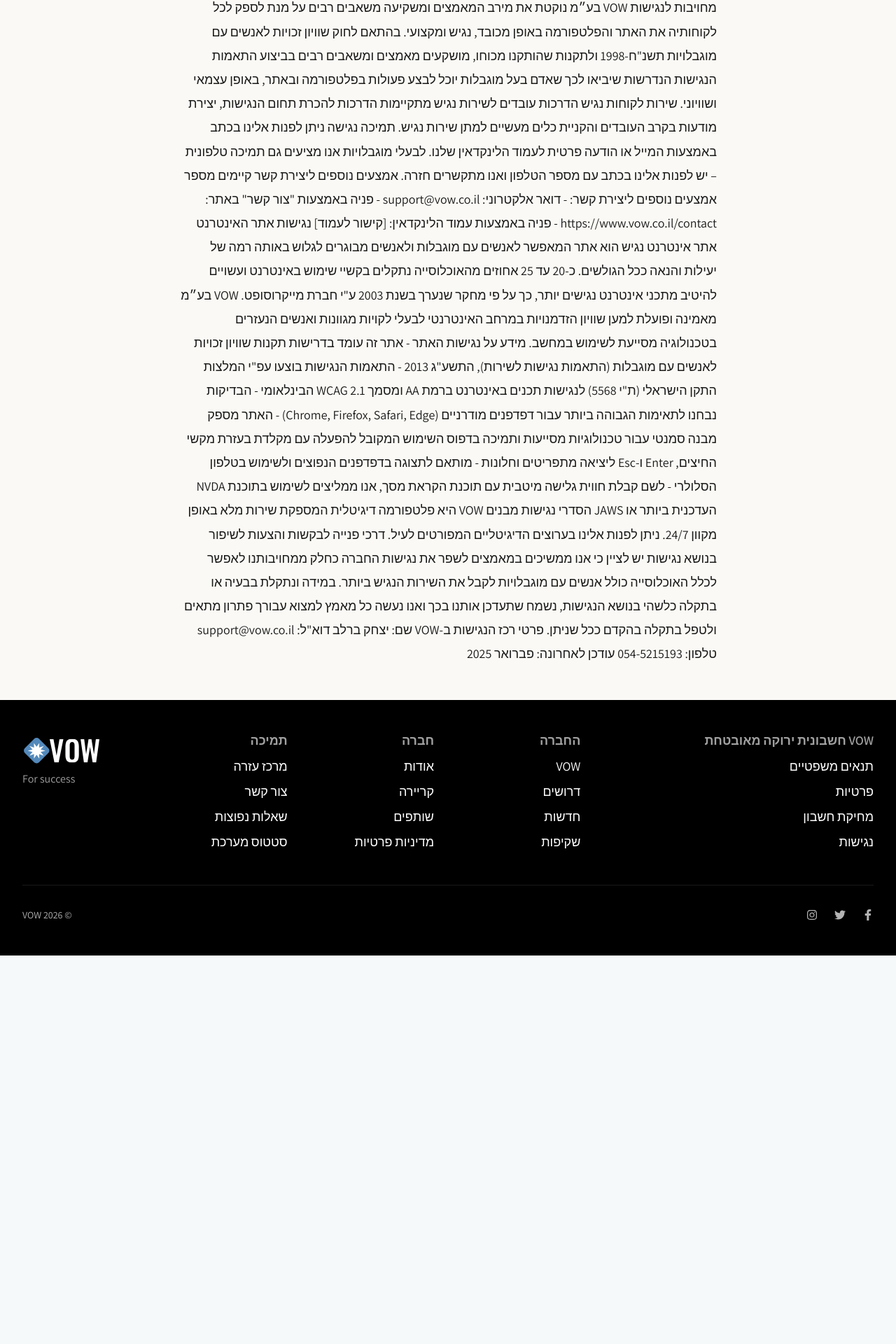
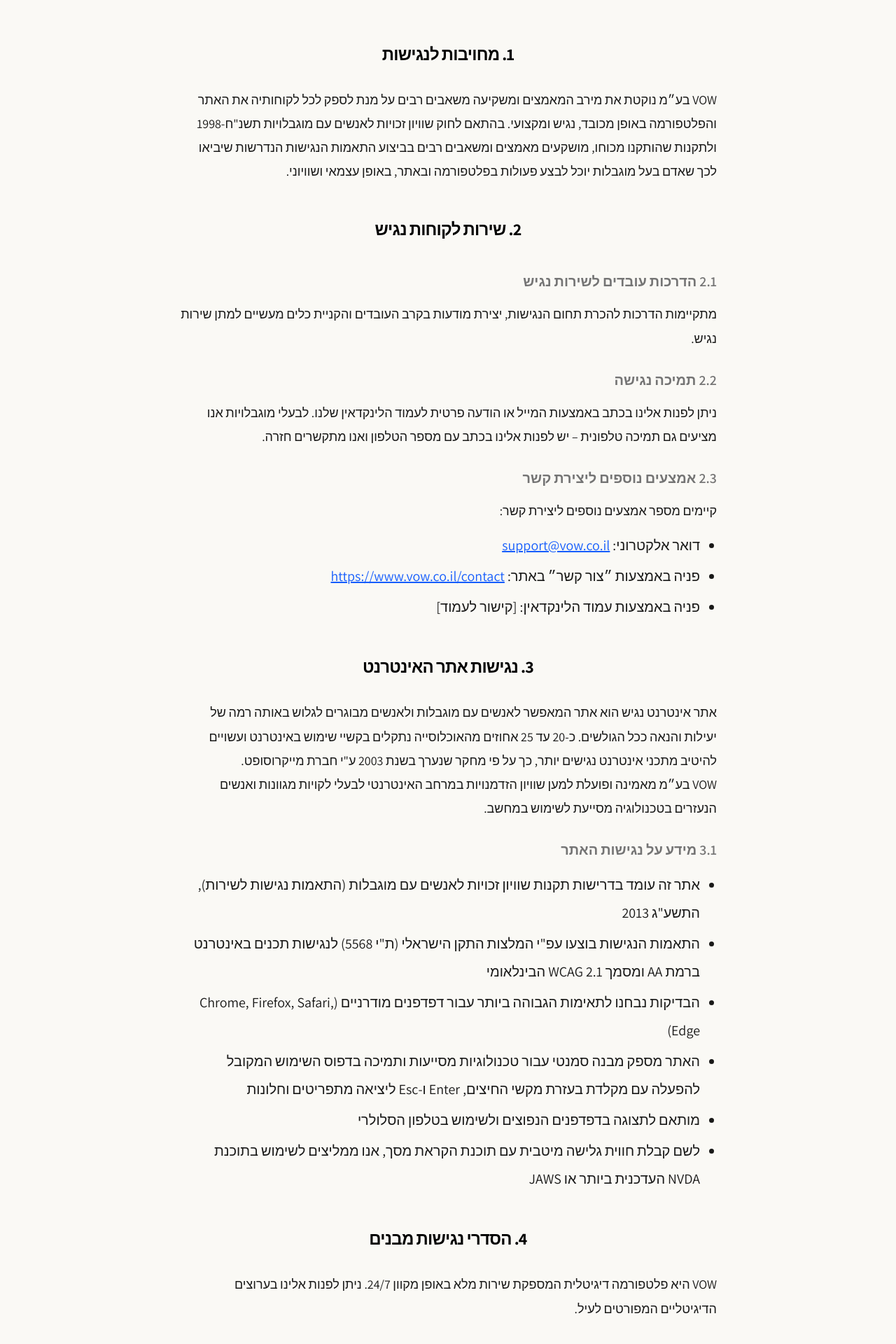
Before and after one commit to thebarlev/vow-marketing, a Next.js app: page /accessibility in a window 1280 px wide. Shown: the part 256-2176 px from the top of the page at 70% size. Before the commit the page ends 1621 px from the top, so only its background shows below. Built offline with nearby package versions, Linux system fonts and the light colour scheme; no server answers.

Commit message:
Upload changes light version

```diff
--- a/src/app/_components/home/AboutSection.tsx
+++ b/src/app/_components/home/AboutSection.tsx
@@ -42,7 +42,8 @@
             <div className="w-full  py-[35px]">
 
               <h2 className="mt-3 text-right">
-  למה זה נכון בשבילך להצטרף למהפכה של רו״ח AI
+              הצטרף למהפכת ה-AI שחוסכת לך כסף ומקצועית כמו רואה חשבון אמיתי
+
 </h2>
               <p className="font-semibold text-[30px] pt-7 leading-[38px] text-[#747474] sm:max-w-[90%] lg:max-w-[90%]">
                למי זה מתאים: עוסקים פטורים בעלי עסקים עם מחזור עד 500,000 ₪ בשנה
--- a/src/app/_components/home/SiteFooter.tsx
+++ b/src/app/_components/home/SiteFooter.tsx
@@ -27,21 +27,6 @@
     type: "links",
     items: LEGAL_LINKS,
   },
-  {
-    title: "החברה",
-    type: "text",
-    items: ["VOW", "דרושים", "חדשות", "שקיפות"],
-  },
-  {
-    title: "חברה",
-    type: "text",
-    items: ["אודות", "קריירה", "שותפים", "מדיניות פרטיות"],
-  },
-  {
-    title: "תמיכה",
-    type: "text",
-    items: ["מרכז עזרה", "צור קשר", "שאלות נפוצות", "סטטוס מערכת"],
-  },
 ] as const
 
 export function SiteFooter() {
@@ -49,8 +34,6 @@
     <footer role="contentinfo" className="bg-black">
       <div className="mx-auto max-w-[1440px] px-4 py-12 sm:px-6 lg:px-8">
         <div className="grid gap-10 md:grid-cols-6">
-
-
           {FOOTER_COLUMNS.map((col) => (
             <div
               key={col.title}
@@ -84,9 +67,11 @@
             </div>
           ))}
 
+          {/* Logo — pushed to far left of grid */}
+{/* Logo — pushed to far left of grid */}
 <div className="flex flex-col items-center text-center py-1
                 order-1 sm:order-2 lg:order-2
-sm:items-end sm:text-right">
+                md:col-start-6 md:items-end md:justify-start">
   <Image
     src="/footer-logo.svg"
     alt="VOW Logo"
@@ -94,12 +79,10 @@
     height={46}
     className="w-auto h-auto"
   />
-  <p className="mt-2 text-[16px] text-[#A1A1A1]">
+  <p className="mt-1 text-[20px] text-[#FFFFFF] text-center">
     For success
   </p>
 </div>
-
-
         </div>
 
         <div className="mt-12 border-t border-white/10 pt-8">
@@ -116,16 +99,13 @@
               <a href="#" className="text-white/70 hover:text-white">
                 <FaInstagram />
               </a>
-      {/* Add more icons as needed */}
             </div>
-
             {/* Left: copyright */}
             <p className="text-sm text-white/70">
               © {new Date().getFullYear()} VOW
             </p>
           </div>
         </div>
-
       </div>
     </footer>
   )
--- a/src/app/_components/home/Testimonials.tsx
+++ b/src/app/_components/home/Testimonials.tsx
@@ -4,14 +4,14 @@
 export function Testimonials() {
   return (
     <section aria-label="המלצות" className="py-3">
-      <div className="mx-auto max-w-[1440px] px-1 sm:px-6 lg:px-3">
+      <div className="mx-auto max-w-[1440px] px-1 sm:px-6 lg:px-4 ">
         <div className="grid gap-6 md:gap-22 md:grid-cols-2 lg:grid-cols-3">
           {TESTIMONIALS.map((t) => {
             const src = encodeURI(t.imageSrc)
             return (
               <article
                 key={t.imageSrc}
-                className="rounded-[18px] border border-[color:var(--vow-border)] bg-transparent px-4 md:px-6 py-8 md:py-12 shadow-sm"
+                className="rounded-[18px]  px-4 md:px-6 py-8 md:py-6  bg-white"
               >
                 <div className="flex flex-col items-center text-center">
                   <div className="relative size-[86px] overflow-hidden rounded-full border border-[color:var(--vow-border)] bg-[color:var(--vow-bg)]">
--- a/src/app/accessibility/page.tsx
+++ b/src/app/accessibility/page.tsx
@@ -10,63 +10,97 @@
       <main id="main" role="main">
         <LegalTemplate
           title="נגישות"
-          subtitle=""
+          subtitle="עודכן לאחרונה: פברואר 2025"
         >
-          <p>
-          מחויבות לנגישות
+          <section>
+            <h2 className="text-[24px] font-bold mb-4 mt-8">1. מחויבות לנגישות</h2>
+            <p>
+              VOW בע״מ נוקטת את מירב המאמצים ומשקיעה משאבים רבים על מנת לספק לכל לקוחותיה את האתר והפלטפורמה באופן מכובד, נגיש ומקצועי. בהתאם לחוק שוויון זכויות לאנשים עם מוגבלויות תשנ"ח-1998 ולתקנות שהותקנו מכוחו, מושקעים מאמצים ומשאבים רבים בביצוע התאמות הנגישות הנדרשות שיביאו לכך שאדם בעל מוגבלות יוכל לבצע פעולות בפלטפורמה ובאתר, באופן עצמאי ושוויוני.
+            </p>
+          </section>
 
-VOW בע״מ נוקטת את מירב המאמצים ומשקיעה משאבים רבים על מנת לספק לכל לקוחותיה את האתר והפלטפורמה באופן מכובד, נגיש ומקצועי. בהתאם לחוק שוויון זכויות לאנשים עם מוגבלויות תשנ"ח-1998 ולתקנות שהותקנו מכוחו, מושקעים מאמצים ומשאבים רבים בביצוע התאמות הנגישות הנדרשות שיביאו לכך שאדם בעל מוגבלות יוכל לבצע פעולות בפלטפורמה ובאתר, באופן עצמאי ושוויוני.
+          <section>
+            <h2 className="text-[24px] font-bold mb-4 mt-8">2. שירות לקוחות נגיש</h2>
 
- שירות לקוחות נגיש
+            <h3 className="text-[20px] font-semibold mb-3 mt-6">2.1 הדרכות עובדים לשירות נגיש</h3>
+            <p>
+              מתקיימות הדרכות להכרת תחום הנגישות, יצירת מודעות בקרב העובדים והקניית כלים מעשיים למתן שירות נגיש.
+            </p>
 
- הדרכות עובדים לשירות נגיש
-מתקיימות הדרכות להכרת תחום הנגישות, יצירת מודעות בקרב העובדים והקניית כלים מעשיים למתן שירות נגיש.
+            <h3 className="text-[20px] font-semibold mb-3 mt-6">2.2 תמיכה נגישה</h3>
+            <p>
+              ניתן לפנות אלינו בכתב באמצעות המייל או הודעה פרטית לעמוד הלינקדאין שלנו. לבעלי מוגבלויות אנו מציעים גם תמיכה טלפונית – יש לפנות אלינו בכתב עם מספר הטלפון ואנו מתקשרים חזרה.
+            </p>
 
- תמיכה נגישה
-ניתן לפנות אלינו בכתב באמצעות המייל או הודעה פרטית לעמוד הלינקדאין שלנו. לבעלי מוגבלויות אנו מציעים גם תמיכה טלפונית – יש לפנות אלינו בכתב עם מספר הטלפון ואנו מתקשרים חזרה.
+            <h3 className="text-[20px] font-semibold mb-3 mt-6">2.3 אמצעים נוספים ליצירת קשר</h3>
+            <p>קיימים מספר אמצעים נוספים ליצירת קשר:</p>
+            <ul className="list-disc mr-6 my-3 space-y-1">
+              <li>
+                דואר אלקטרוני:{" "}
+                <a href="mailto:support@vow.co.il" className="text-blue-600 underline">
+                  support@vow.co.il
+                </a>
+              </li>
+              <li>
+                פניה באמצעות ״צור קשר״ באתר:{" "}
+                <a href="https://www.vow.co.il/contact" className="text-blue-600 underline">
+                  https://www.vow.co.il/contact
+                </a>
+              </li>
+              <li>פניה באמצעות עמוד הלינקדאין: [קישור לעמוד]</li>
+            </ul>
+          </section>
 
- אמצעים נוספים ליצירת קשר
-קיימים מספר אמצעים נוספים ליצירת קשר:
+          <section>
+            <h2 className="text-[24px] font-bold mb-4 mt-8">3. נגישות אתר האינטרנט</h2>
+            <p>
+              אתר אינטרנט נגיש הוא אתר המאפשר לאנשים עם מוגבלות ולאנשים מבוגרים לגלוש באותה רמה של יעילות והנאה ככל הגולשים. כ-20 עד 25 אחוזים מהאוכלוסייה נתקלים בקשיי שימוש באינטרנט ועשויים להיטיב מתכני אינטרנט נגישים יותר, כך על פי מחקר שנערך בשנת 2003 ע"י חברת מייקרוסופט.
+            </p>
+            <p>
+              VOW בע״מ מאמינה ופועלת למען שוויון הזדמנויות במרחב האינטרנטי לבעלי לקויות מגוונות ואנשים הנעזרים בטכנולוגיה מסייעת לשימוש במחשב.
+            </p>
 
-- דואר אלקטרוני: support@vow.co.il
-- פניה באמצעות "צור קשר" באתר: https://www.vow.co.il/contact
-- פניה באמצעות עמוד הלינקדאין: [קישור לעמוד]
+            <h3 className="text-[20px] font-semibold mb-3 mt-6">3.1 מידע על נגישות האתר</h3>
+            <ul className="list-disc mr-6 my-3 space-y-1">
+              <li>אתר זה עומד בדרישות תקנות שוויון זכויות לאנשים עם מוגבלות (התאמות נגישות לשירות), התשע"ג 2013</li>
+              <li>התאמות הנגישות בוצעו עפ"י המלצות התקן הישראלי (ת"י 5568) לנגישות תכנים באינטרנט ברמת AA ומסמך WCAG 2.1 הבינלאומי</li>
+              <li>הבדיקות נבחנו לתאימות הגבוהה ביותר עבור דפדפנים מודרניים (Chrome, Firefox, Safari, Edge)</li>
+              <li>האתר מספק מבנה סמנטי עבור טכנולוגיות מסייעות ותמיכה בדפוס השימוש המקובל להפעלה עם מקלדת בעזרת מקשי החיצים, Enter ו-Esc ליציאה מתפריטים וחלונות</li>
+              <li>מותאם לתצוגה בדפדפנים הנפוצים ולשימוש בטלפון הסלולרי</li>
+              <li>לשם קבלת חווית גלישה מיטבית עם תוכנת הקראת מסך, אנו ממליצים לשימוש בתוכנת NVDA העדכנית ביותר או JAWS</li>
+            </ul>
+          </section>
 
- נגישות אתר האינטרנט
+          <section>
+            <h2 className="text-[24px] font-bold mb-4 mt-8">4. הסדרי נגישות מבנים</h2>
+            <p>
+              VOW היא פלטפורמה דיגיטלית המספקת שירות מלא באופן מקוון 24/7. ניתן לפנות אלינו בערוצים הדיגיטליים המפורטים לעיל.
+            </p>
+          </section>
 
-אתר אינטרנט נגיש הוא אתר המאפשר לאנשים עם מוגבלות ולאנשים מבוגרים לגלוש באותה רמה של יעילות והנאה ככל הגולשים. כ-20 עד 25 אחוזים מהאוכלוסייה נתקלים בקשיי שימוש באינטרנט ועשויים להיטיב מתכני אינטרנט נגישים יותר, כך על פי מחקר שנערך בשנת 2003 ע"י חברת מייקרוסופט.
+          <section>
+            <h2 className="text-[24px] font-bold mb-4 mt-8">5. דרכי פנייה לבקשות והצעות לשיפור בנושא נגישות</h2>
+            <p>
+              יש לציין כי אנו ממשיכים במאמצים לשפר את נגישות החברה כחלק ממחויבותנו לאפשר לכלל האוכלוסייה כולל אנשים עם מוגבלויות לקבל את השירות הנגיש ביותר.
+            </p>
+            <p>
+              במידה ונתקלת בבעיה או בתקלה כלשהי בנושא הנגישות, נשמח שתעדכן אותנו בכך ואנו נעשה כל מאמץ למצוא עבורך פתרון מתאים ולטפל בתקלה בהקדם ככל שניתן.
+            </p>
+          </section>
 
-VOW בע״מ מאמינה ופועלת למען שוויון הזדמנויות במרחב האינטרנטי לבעלי לקויות מגוונות ואנשים הנעזרים בטכנולוגיה מסייעת לשימוש במחשב.
-
- מידע על נגישות האתר
-
-- אתר זה עומד בדרישות תקנות שוויון זכויות לאנשים עם מוגבלות (התאמות נגישות לשירות), התשע"ג 2013
-- התאמות הנגישות בוצעו עפ"י המלצות התקן הישראלי (ת"י 5568) לנגישות תכנים באינטרנט ברמת AA ומסמך WCAG 2.1 הבינלאומי
-- הבדיקות נבחנו לתאימות הגבוהה ביותר עבור דפדפנים מודרניים (Chrome, Firefox, Safari, Edge)
-- האתר מספק מבנה סמנטי עבור טכנולוגיות מסייעות ותמיכה בדפוס השימוש המקובל להפעלה עם מקלדת בעזרת מקשי החיצים, Enter ו-Esc ליציאה מתפריטים וחלונות
-- מותאם לתצוגה בדפדפנים הנפוצים ולשימוש בטלפון הסלולרי
-- לשם קבלת חווית גלישה מיטבית עם תוכנת הקראת מסך, אנו ממליצים לשימוש בתוכנת NVDA העדכנית ביותר או JAWS
-
- הסדרי נגישות מבנים
-
-VOW היא פלטפורמה דיגיטלית המספקת שירות מלא באופן מקוון 24/7. ניתן לפנות אלינו בערוצים הדיגיטליים המפורטים לעיל.
-
- דרכי פנייה לבקשות והצעות לשיפור בנושא נגישות
-
-יש לציין כי אנו ממשיכים במאמצים לשפר את נגישות החברה כחלק ממחויבותנו לאפשר לכלל האוכלוסייה כולל אנשים עם מוגבלויות לקבל את השירות הנגיש ביותר.
-
-במידה ונתקלת בבעיה או בתקלה כלשהי בנושא הנגישות, נשמח שתעדכן אותנו בכך ואנו נעשה כל מאמץ למצוא עבורך פתרון מתאים ולטפל בתקלה בהקדם ככל שניתן.
-
- פרטי רכז הנגישות ב-VOW
-
-שם: יצחק ברלב
-דוא"ל: support@vow.co.il
-טלפון: 054-5215193
-
-
-עודכן לאחרונה: פברואר 2025
-
-          </p>
+          <section>
+            <h2 className="text-[24px] font-bold mb-4 mt-8">6. פרטי רכז הנגישות ב-VOW</h2>
+            <ul className="list-disc mr-6 my-3 space-y-1">
+              <li>שם: יצחק ברלב</li>
+              <li>
+                דוא"ל:{" "}
+                <a href="mailto:support@vow.co.il" className="text-blue-600 underline">
+                  support@vow.co.il
+                </a>
+              </li>
+              <li>טלפון: 054-5215193</li>
+            </ul>
+          </section>
         </LegalTemplate>
       </main>
 
--- a/src/app/globals.css
+++ b/src/app/globals.css
@@ -188,13 +188,13 @@
     font-size: 50px;
     line-height: 50px;
     letter-spacing: -0.6px;
-    margin-bottom:10px;
+    margin-bottom:5px;
   }
 
   @media (min-width: 1024px) {
     h2 {
       font-size: 70px;
-      line-height: 76px;
+      line-height: 66px;
       letter-spacing: -0.8px;
     }
   }
@@ -211,6 +211,24 @@
     h3 {
       font-size: 24px;
       line-height: 36px;
+    }
+  }
+  /* List Typography */
+  ul, ol {
+    @apply text-right;
+    direction: rtl;
+  }
+
+  li {
+    @apply text-right;
+    font-size: 20px;
+    line-height: 2;
+    direction: rtl;
+  }
+
+  @media (min-width: 1024px) {
+    li {
+      font-size: 20px;
     }
   }
 }
@@ -442,6 +460,24 @@
     outline: 3px solid color-mix(in srgb, var(--vow-accent) 35%, transparent);
     outline-offset: 2px;
   }
+  /* Free Year Heading — matches h2 tokens exactly */
+
+}
+.free-year-heading {
+  color: var(--vow-accent);
+  font-weight: 600;
+  text-align: right;
+  font-size: 50px;
+  line-height: 50px;
+  letter-spacing: -0.6px;
+}
+
+@media (min-width: 1024px) {
+  .free-year-heading {
+    font-size: 70px;
+    line-height: 76px;
+    letter-spacing: -0.8px;
+  }
 }
 
 /* Hide scrollbar but keep scrolling */
@@ -478,3 +514,6 @@
     font-size: 23px;
   }
 }
+.grecaptcha-badge {
+  visibility: hidden;
+}
--- a/src/app/page.tsx
+++ b/src/app/page.tsx
@@ -20,12 +20,11 @@
 
       <main id="main" role="main">
         <Hero />
-        <GreenInvoiceSection />
         <LogoRow />
         <SuccessSection />
         <Testimonials />
+        <GreenInvoiceSection />
         <VisionToExecutionSection />
-        <GreenSignatureCard />
         <AboutSection />
         <PackagesSection />
         <FaqSection />
```
Also changed, not shown: src/app/_components/home/FaqSection.tsx (+8 -8 lines), src/app/_components/home/GreenInvoiceSection.tsx (+28 -32 lines), src/app/_components/home/VisionToExecutionSection.tsx (+8 -6 lines). Lines whose indentation alone changed are shown as unchanged.
